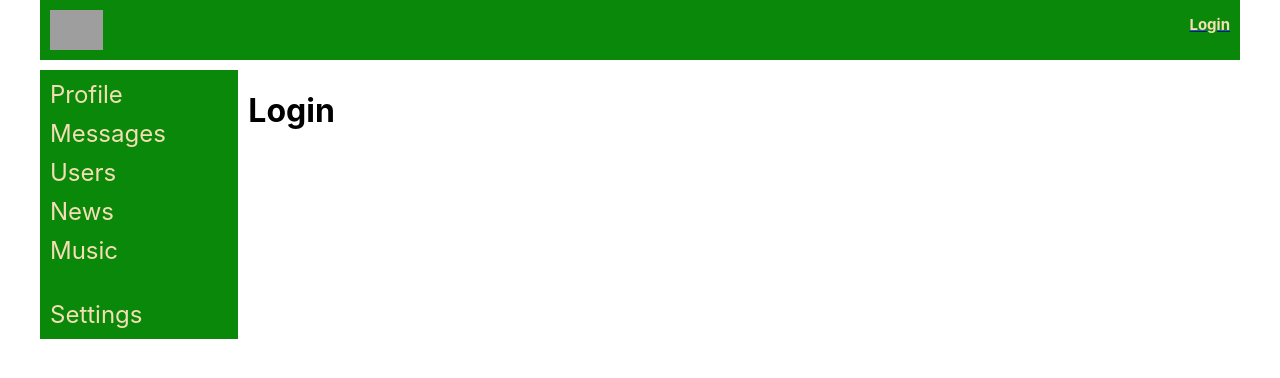
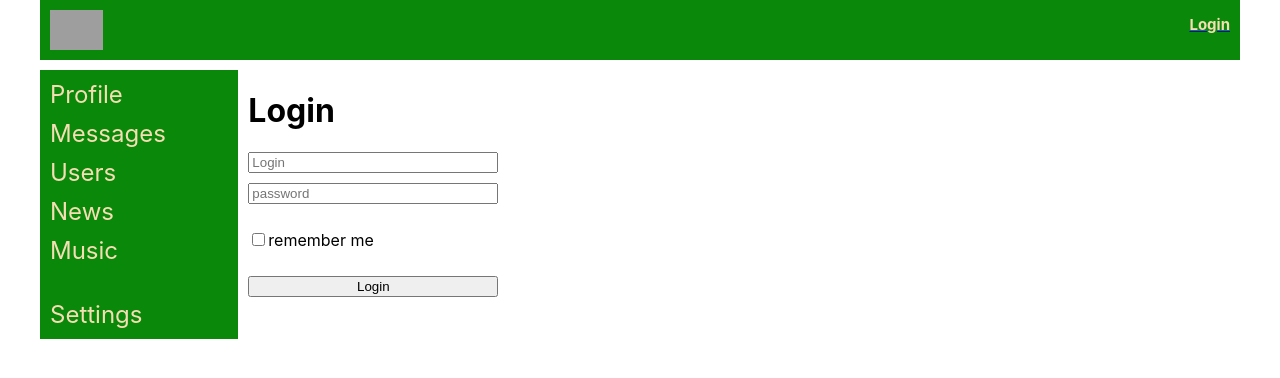
Before and after one commit to dacorm/react-samurai, a React (Create React App) app: page /login in a window 1280 px wide. Shown: the top 378 px of the page. Built offline with nearby package versions, Linux system fonts and the light colour scheme; no server answers; grey boxes are pictures that could not be loaded.

Commit message:
feat: react final form

```diff
--- a/package.json
+++ b/package.json
@@ -7,8 +7,10 @@
     "@testing-library/react": "^13.3.0",
     "@testing-library/user-event": "^13.5.0",
     "axios": "^0.27.2",
+    "final-form": "^4.20.7",
     "react": "^18.2.0",
     "react-dom": "^18.2.0",
+    "react-final-form": "^6.5.9",
     "react-redux": "^8.0.2",
     "react-router-dom": "^6.3.0",
     "react-scripts": "5.0.1",
--- a/src/components/Dialogs/Dialogs.jsx
+++ b/src/components/Dialogs/Dialogs.jsx
@@ -2,24 +2,37 @@ import React from 'react';
 import styles from './Dialogs.module.css';
 import Message from "../Message/Message";
 import Dialog from "../Dialog/Dialog";
+import {Field, Form} from "react-final-form";
 
 const Dialogs = (props) => {
 
     const state = props.dialogsPage
-    console.log(props)
     const userElements = state.users.map(user => <Dialog name={user.name} id={`${user.id}`} key={user.id}/>);
     const messageElements = state.message.map(msg => <Message author={msg.author} text={msg.text} id={msg.id} key={msg.id} />)
 
-    const messageRef = React.createRef()
+    const DialogsForm = ({ handleMessageSubmit }) => {
 
-    const handleMsgSubmit = () => {
-        props.sendMessage()
-        props.updateMessage('');
-    }
+        const onSubmit = (formData) => {
+            handleMessageSubmit(formData)
+        }
 
-    const onInputChange = () => {
-        const text = messageRef.current.value;
-        props.updateMessage(text);
+        return (
+            <Form
+                onSubmit={onSubmit}
+                render={({ handleSubmit }) => (
+                    <form onSubmit={handleSubmit}>
+                        <Field name='message' placeholder='your news' className={styles.form} component='textarea' />
+                        <button type='submit' className={styles.button}>Send</button>
+                    </form>
+                )}
+            />
+        );
+    };
+
+
+    const handleMessageSubmit = (values) => {
+        props.updateMessage(values.message);
+        props.sendMessage();
     }
 
     return (
@@ -37,8 +50,7 @@ const Dialogs = (props) => {
             }
             <div className={styles.newpost}>
                 <h3 className={styles.title}>New message</h3>
-                <textarea placeholder='your news' ref={messageRef} className={styles.form}  onChange={onInputChange}  value={state.newMessageText} />
-                <button type='submit' onClick={handleMsgSubmit}  className={styles.button}>Send</button>
+                <DialogsForm handleMessageSubmit={handleMessageSubmit}/>
             </div>
         </div>
         </div>
--- a/src/components/Login/Login.jsx
+++ b/src/components/Login/Login.jsx
@@ -1,9 +1,36 @@
 import React from 'react';
+import styles from './Login.module.css';
+import {Field, Form} from 'react-final-form';
+
+const LoginForm = () => {
+
+    const onSubmit = (formData) => {
+        console.log(formData)
+    }
+
+    return (
+            <Form
+                onSubmit={onSubmit}
+                render={({ handleSubmit }) => (
+                    <form className={styles.form} onSubmit={handleSubmit}>
+                        <Field name='login' placeholder={'Login'} component='input' />
+                        <Field name='password' placeholder={'password'} component='input'/>
+                        <div className={styles.container}>
+                            <Field name='rememberMe' type='checkbox' component='input' />
+                            <p>remember me</p>
+                        </div>
+                        <button type='submit'>Login</button>
+                    </form>
+                )}
+            />
+        );
+};
 
 const Login = () => {
     return (
         <div>
             <h1>Login</h1>
+            <LoginForm />
         </div>
     );
 };
--- a/src/components/Login/Login.module.css
+++ b/src/components/Login/Login.module.css
@@ -0,0 +1,11 @@
+.form {
+    display: flex;
+    flex-direction: column;
+    width: 250px;
+    gap: 10px;
+}
+
+.container {
+    display: flex;
+    align-items: center;
+}
--- a/src/components/MyPosts/MyPosts.jsx
+++ b/src/components/MyPosts/MyPosts.jsx
@@ -1,32 +1,45 @@
 import styles from "./MyPosts.module.css";
 import React from "react";
 import Post from "../Post/Post";
+import {Field, Form} from "react-final-form";
 
 
 
+const MyPostsForm = ({ onPostChange, handlePostSubmit }) => {
+
+    const onSubmit = (formData) => {
+        handlePostSubmit(formData)
+    }
+
+    return (
+        <Form
+            onSubmit={onSubmit}
+            render={({ handleSubmit }) => (
+                <form onSubmit={handleSubmit}>
+                    <Field name='post' placeholder='your news' className={styles.form} component='textarea' />
+                    <button type='submit' className={styles.button}>Send</button>
+                </form>
+            )}
+        />
+    );
+};
+
 const MyPosts = (props) => {
     const state = props.profilePage
-
+    console.log(props.sendPost)
     const postElements = state.posts.map(el => <Post message={el.message} id={el.id} key={el.id} />)
-    const postsRef = React.createRef();
 
 
-    const handlePostSubmit = () => {
-        props.sendPost();
-        props.updatePost('');
-    }
-
-    const onPostChange = () => {
-        const text = postsRef.current.value;
-        props.updatePost(text);
+    const handlePostSubmit = (values) => {
+        props.sendPost(values.post);
+        values.post = '';
     }
 
     return (
         <>
             <div className={styles.newpost}>
                 <h3 className={styles.title}>My post</h3>
-                <textarea placeholder='your news' onChange={onPostChange} ref={postsRef} className={styles.form}  value={state.newPostText} />
-                <button type='submit' onClick={handlePostSubmit} className={styles.button}>Send</button>
+                <MyPostsForm handlePostSubmit={handlePostSubmit} />
             </div>
             <div className={styles.posts}>
                 {
--- a/src/components/MyPosts/MyPostsContainer.jsx
+++ b/src/components/MyPosts/MyPostsContainer.jsx
@@ -1,6 +1,6 @@
 import {connect} from "react-redux";
 import MyPosts from "./MyPosts";
-import {addPostActionCreator, updatePostTextActionCreator} from "../../redux/profile-reducer";
+import {addPostActionCreator} from "../../redux/profile-reducer";
 
 const mapStateToProps = (state) => {
     return {
@@ -10,12 +10,9 @@ const mapStateToProps = (state) => {
 
 const mapDispatchToProps = (dispatch) => {
     return {
-        sendPost: () => {
-            dispatch(addPostActionCreator());
+        sendPost: (newPostText) => {
+            dispatch(addPostActionCreator(newPostText));
         },
-        updatePost: (text) => {
-            dispatch(updatePostTextActionCreator(text));
-        }
     }
 }
 
--- a/src/redux/profile-reducer.js
+++ b/src/redux/profile-reducer.js
@@ -10,11 +10,10 @@ const initialState = {
 const profileReducer = (state = initialState, action) => {
     const stateCopy = {...state};
     if (action.type === 'ADD-POST') {
-        const newMsg = { message: state.newPostText, id: `${state.posts.length} + 1`};
+        const newMsg = { message: action.newPostText, id: `${state.posts.length} + 1`};
         stateCopy.posts = [...state.posts]
+        stateCopy.newPostText = ''
         stateCopy.posts.unshift(newMsg);
-    } else if (action.type === 'UPDATE-POST-TEXT') {
-        stateCopy.newPostText = action.newText
     } else if (action.type === 'SET_USER_PROFILE') {
         stateCopy.profile = action.profile
     } else if (action.type === 'SET_USER_STATUS') {
@@ -24,12 +23,9 @@ const profileReducer = (state = initialState, action) => {
     return stateCopy
 }
 
-export const updatePostTextActionCreator = (text) => {
-    return {type: 'UPDATE-POST-TEXT', newText: text}
-}
 
-export const addPostActionCreator = () => {
-    return {type: 'ADD-POST'}
+export const addPostActionCreator = (newPostText) => {
+    return {type: 'ADD-POST', newPostText}
 }
 
 export const setUserProfile = (profile) => {
```
Also changed, not shown: 1 other file (tests, documents, lock files or other folders).
